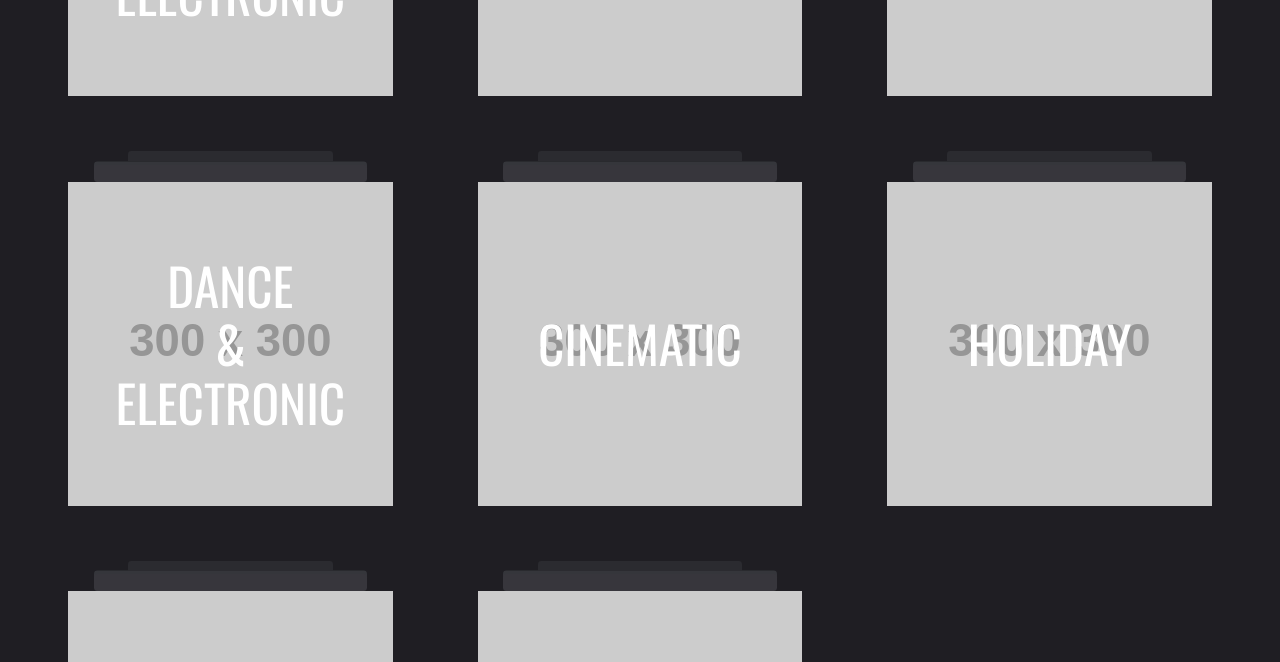
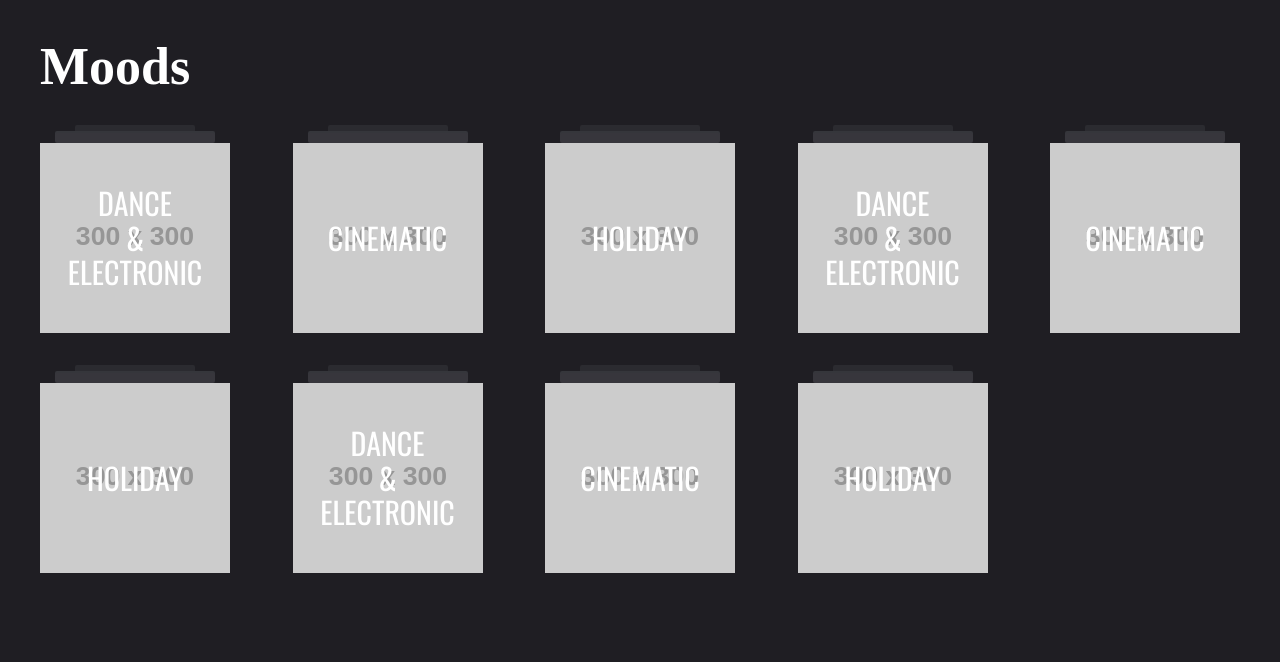
Before and after one commit to ToneHome/MusicCat, a plain HTML site: page index.html in a window 1280 px wide. Shown: the part 844-1506 px from the top of the page. After the commit the page ends 1467 px from the top, so only its background shows below. Drawn offline with nearby package versions, Linux system fonts and the light colour scheme; placeholder pictures from the web are drawn by us.

Commit message:
提交js 版本

```diff
--- a/index.html
+++ b/index.html
@@ -1,38 +1,38 @@
 <!DOCTYPE html>
 <html lang="en">
   <head>
-    <meta charset="UTF-8">
-    <meta name="viewport" content="width=device-width, initial-scale=1.0">
-    <meta name="keywords" content="search,music,Categries,Genres,DANCE,ELECTRONIC,CINEMATIC,HOLIDAY">
-    <meta name="description" content="search,music,Categries,Genres,DANCE,ELECTRONIC,CINEMATIC,HOLIDAY">
+    <meta charset="UTF-8" />
+    <meta name="viewport" content="width=device-width, initial-scale=1.0" />
+    <meta
+      name="keywords"
+      content="search,music,Categries,Genres,DANCE,ELECTRONIC,CINEMATIC,HOLIDAY"
+    />
+    <meta
+      name="description"
+      content="search,music,Categries,Genres,DANCE,ELECTRONIC,CINEMATIC,HOLIDAY"
+    />
     <title>Music Categries</title>
-    <link rel="stylesheet" href="https://fonts.googleapis.com/css2?family=Oswald&display=swap">
-    <link rel="stylesheet" href="./static/css/normalize.css">
-    <link rel="stylesheet" href="./static/css/index.css">
-    <script>
-        window.onresize =function(){
-            setFontSize()
-        }
-        setFontSize();
-        function setFontSize(){
-            let clientWidth = document.documentElement.clientWidth;
-            document.documentElement.style.fontSize = 10 * (clientWidth/375) + 'px'
-        }
-    </script>
+    <link
+      rel="stylesheet"
+      href="https://fonts.googleapis.com/css2?family=Oswald&display=swap"
+    />
+    <link rel="stylesheet" href="./static/css/normalize.css" />
+    <link rel="stylesheet" href="./static/css/index.css" />
+
   </head>
   <body>
     <header>
       <h1>Categries</h1>
       <a href="javascript:void(0)" target="_blank" rel="noopener noreferrer">
-            <img src="./static/img/direction-left.png" alt="">
+        <img src="./static/img/direction-left.png" alt="" />
       </a>
     </header>
     <main>
-        <section class='s-section'>
-            <input placeholder="Seach Music" type="text">
-            <i class='s-icon'></i>
+      <section class="s-section">
+        <input placeholder="Seach Music" type="text" />
+        <i class="s-icon"></i>
       </section>
-        <section class='m-panel'>
+      <section class="m-panel">
         <h2>Genres</h2>
         <article>
           <div class="m-item">
@@ -79,7 +79,7 @@
           </div>
         </article>
       </section>
-        <section class='m-panel'>
+      <section class="m-panel">
         <h2>Moods</h2>
         <article>
           <article>
@@ -129,5 +129,181 @@
         </article>
       </section>
     </main>
+
+    <script>
+
+
+        const data = {
+          Genres: [
+            {
+              title: "DANCE&ELECTRONIC",
+              img: "", // 缺省
+            },
+            {
+              title: "CINEMATIC",
+              img: "", // 缺省
+            },
+            {
+              title: "HOLIDAY",
+              img: "", // 缺省
+            },
+            {
+              title: "DANCE&ELECTRONIC",
+              img: "", // 缺省
+            },
+            {
+              title: "CINEMATIC",
+              img: "", // 缺省
+            },
+            {
+              title: "HOLIDAY",
+              img: "", // 缺省
+            },
+            {
+              title: "DANCE&ELECTRONIC",
+              img: "", // 缺省
+            },
+            {
+              title: "CINEMATIC",
+              img: "", // 缺省
+            },
+            {
+              title: "HOLIDAY",
+              img: "", // 缺省
+            },
+          ],
+          Moods: [
+            {
+              title: "DANCE&ELECTRONIC",
+              img: "", // 缺省
+            },
+            {
+              title: "CINEMATIC",
+              img: "", // 缺省
+            },
+            {
+              title: "HOLIDAY",
+              img: "", // 缺省
+            },
+            {
+              title: "DANCE&ELECTRONIC",
+              img: "", // 缺省
+            },
+            {
+              title: "CINEMATIC",
+              img: "", // 缺省
+            },
+            {
+              title: "HOLIDAY",
+              img: "", // 缺省
+            },
+            {
+              title: "DANCE&ELECTRONIC",
+              img: "", // 缺省
+            },
+            {
+              title: "CINEMATIC",
+              img: "", // 缺省
+            },
+            {
+              title: "HOLIDAY",
+              img: "", // 缺省
+            },
+          ],
+        };
+
+        function getHtmlByItem(item) {
+          let itemKeyAry = item.title.split("&");
+          console.log('itemKeyAry: ', itemKeyAry);
+          let spans = "";
+          let isEmptyClass = ''
+          if (itemKeyAry.length === 1) {
+              if(!itemKeyAry[0]){
+                isEmptyClass = 'm-item-null';
+              }
+            spans = `<span>${itemKeyAry[0]}</span>`;
+          } else {
+            itemKeyAry.map((span, index) => {
+              spans += `<span>${itemKeyAry[index]}</span>`;
+              if (index != itemKeyAry.length -1) {
+                spans += `<span>&</span>`;
+              }
+            });
+          }
+          return `<div class="m-item ${isEmptyClass}">${spans}</div>`;
+
+        }
+
+        function render() {
+            document.querySelectorAll('.m-panel').forEach(item =>{
+              item.remove()
+            })
+            let lastHtml = ''
+            let panelWidth = document.querySelector('main').clientWidth;
+            console.log('panelWidth: ', panelWidth);
+            Object.keys(data).forEach(element => {
+              let innerHtml = ``
+              let titleHtml = `<h2>${element}</h2>`
+              let needGroup = true,groupNum = 3
+              if(panelWidth <= 750){
+                  needGroup = false
+                  data[element].map(item => {
+                      innerHtml += getHtmlByItem(item)
+                  })
+              }
+              else if(panelWidth < 1000){
+                  groupNum =3
+              }else if(panelWidth < 1250){
+                  groupNum = 4
+              }else if(panelWidth < 1520){
+                  groupNum = 5
+              }else if(panelWidth < 1760){
+                  groupNum = 6
+              }else{
+                  groupNum = 7
+              }
+
+              if(needGroup){
+                  const result = [];
+                  const item = data[element]
+                  for(var i=0;i<item.length;i+=groupNum){
+                      let _rsItem = item.slice(i,i+groupNum)
+                      if(_rsItem.length < groupNum){
+                        while(_rsItem.length < groupNum){
+                            _rsItem.push({
+                                title:''
+                            })
+                        }
+                      }
+                      result.push(_rsItem);
+                  }
+                  result.forEach(rsItem => {
+                      let itemSection = ''
+                      rsItem.forEach(rsChildItem => {
+                          itemSection += getHtmlByItem(rsChildItem)
+
+                      })
+                      innerHtml += `<div class='item-group'>${itemSection}</div>`
+                  })
+
+              }
+              let section = `<section class="m-panel">${titleHtml}<article>${innerHtml}</article></section>`
+              document.querySelector('main').innerHTML = document.querySelector('main').innerHTML + section;
+            });
+        }
+        render()
+
+        window.onresize = function () {
+          setFontSize();
+        };
+        setFontSize();
+        function setFontSize() {
+          let clientWidth = document.documentElement.clientWidth;
+          clientWidth = clientWidth > 750 ? 750 : clientWidth;
+          document.documentElement.style.fontSize =
+            10 * (clientWidth / 375) + "px";
+            render();
+        }
+      </script>
   </body>
 </html>
--- a/static/css/index.less
+++ b/static/css/index.less
@@ -66,6 +66,14 @@ section.m-panel{
     article{
         display: flex;
         flex-wrap: wrap;
+        .item-group{
+            width: 100%;
+            display: flex;
+            justify-content: space-between;
+            .m-item{
+                margin-right: 0 !important;
+            }
+        }
         .m-item{
             display: flex;
             flex-direction: column;
@@ -79,6 +87,13 @@ section.m-panel{
             // background-color: #e6e6e6;
             background-size: 100% 100%;
             position: relative;
+            &.m-item-null{
+                background: none;
+                &::after,&::before{
+                    width: 0;
+                    height: 0;
+                }
+            }
             z-index: 5;
             span{
                 text-align: center;
@@ -89,7 +104,7 @@ section.m-panel{
             &:nth-child(3n){
                 margin-right: 0;
             }
-            &:after{
+            &::after{
                 content: '';
                 position: absolute;
                 z-index: 2;
@@ -102,7 +117,7 @@ section.m-panel{
                 border-radius: 0.1rem;
                 box-shadow: 0 -0.1rem 0.01rem rgb(53, 54, 59);
             }
-            &:before{
+            &::before{
                 content: '';
                 position: absolute;
                 z-index: 3;
@@ -117,3 +132,9 @@ section.m-panel{
         }
     }
 }
+
+@media screen and (min-width:800px){
+    .m-item:nth-child(3n){
+        margin-right: 2.5rem !important;
+    }
+}
```
Also changed, not shown: static/css/index.css. Lines whose indentation alone changed are shown as unchanged.
